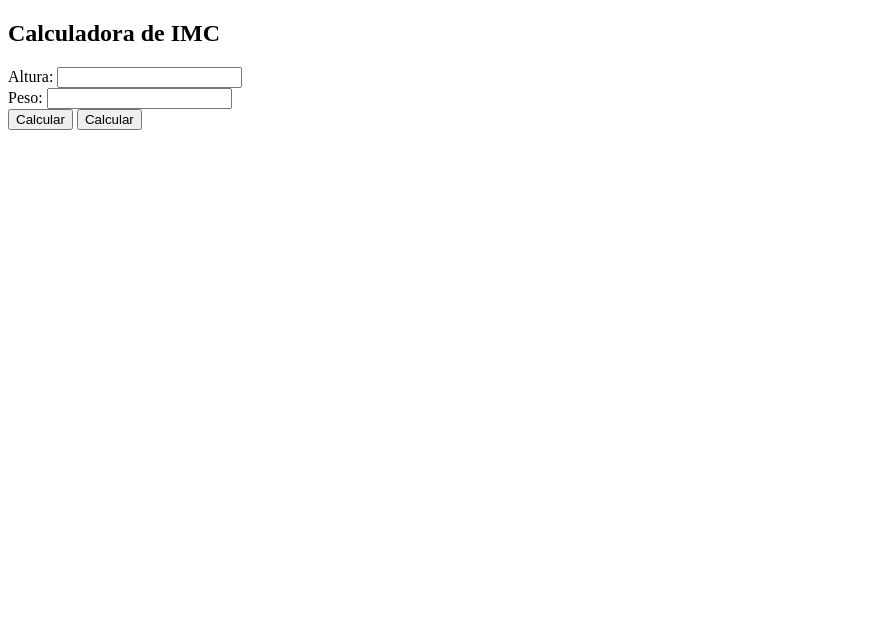
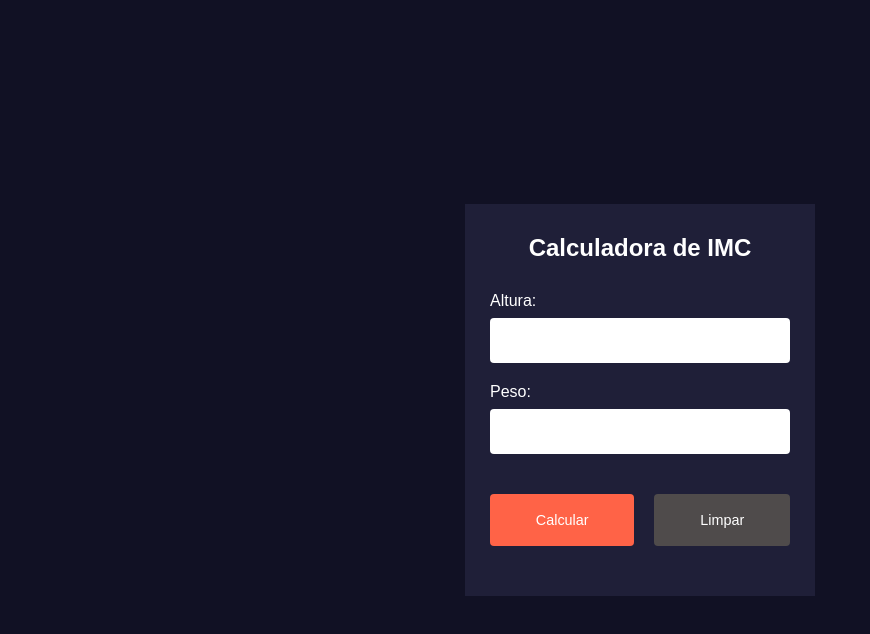
Before and after one commit to lucas-aguiar33/calculadora-imc, a plain HTML site: page index.html in a window 1280 px wide. Shown: the whole page, without its empty margins (0-870 px from the left). Drawn offline with Linux system fonts and the light colour scheme.

Commit message:
Estilizando o projeto

```diff
--- a/index.html
+++ b/index.html
@@ -11,19 +11,18 @@
     <div id="container">
         <h2>Calculadora de IMC</h2>
 
-        <div class="campo-input">
+        <div class="campo_input">
             <label for="f_altura">Altura:</label>
             <input type="text" name="altura" id="f_altura">
         </div>
 
-        <div class="campo-input">
+        <div class="campo_input">
             <label for="f_peso">Peso:</label>
             <input type="text" name="peso" id="f_peso">
         </div>
 
-        <div class="campo-input">
-            <button id="btn_calcular" type="submit">Calcular</button>
-            <button id="btn_reset" type="reset">Calcular</button>
+        <div class="grupo_botoes">
+            <button id="btn_calcular" type="submit">Calcular</button><button id="btn_reset" type="reset">Limpar</button>
         </div>
     </div>
 
--- a/src/css/styles.css
+++ b/src/css/styles.css
@@ -0,0 +1,86 @@
+* {
+    margin:0;
+    padding:0;
+    box-sizing: border-box;
+}
+
+body {
+    width:100vw;
+    height: 100vh;
+    display: flex;
+    justify-content: center;
+    align-items: center;
+    font-family: Arial, Helvetica, sans-serif;
+    background-color: rgb(17, 17, 36);
+}
+
+#container {
+    width: 350px;
+    background-color:rgb(31, 31, 56);
+    padding:30px 25px;
+}
+
+.campo_input, .grupo_botoes {
+    /* border:1px solid red; */
+    margin-bottom:20px;
+}
+
+h2, label, button {
+    color:white;
+}
+
+h2 {
+    margin-bottom:30px;
+    text-align: center;
+}
+
+
+label {
+    display: block;
+    margin-bottom:8px;
+}
+
+input {
+    width:100%;
+    padding:15px;
+    border:none;
+    outline:none;
+    border-radius:4px;
+}
+
+.grupo_botoes {
+    margin-top:40px;
+    display: flex;
+    gap:20px;
+}
+
+button {
+    flex:auto;
+    padding:18px;
+    border:none;
+    border-radius:4px;
+    font-size:0.9rem;
+    cursor: pointer;
+}
+
+#btn_calcular {
+    background-color:tomato;
+}
+
+#btn_reset {
+    background-color: rgb(79, 75, 75)
+}
+
+button#btn_calcular:hover{
+    animation: Popover .5s ease-in infinite;
+}
+
+/* button#btn_reset:hover {
+    transform: scale(0.95);
+} */
+
+@keyframes Popover {
+    to {
+        transform: scale(1.04);
+    }
+}
```
